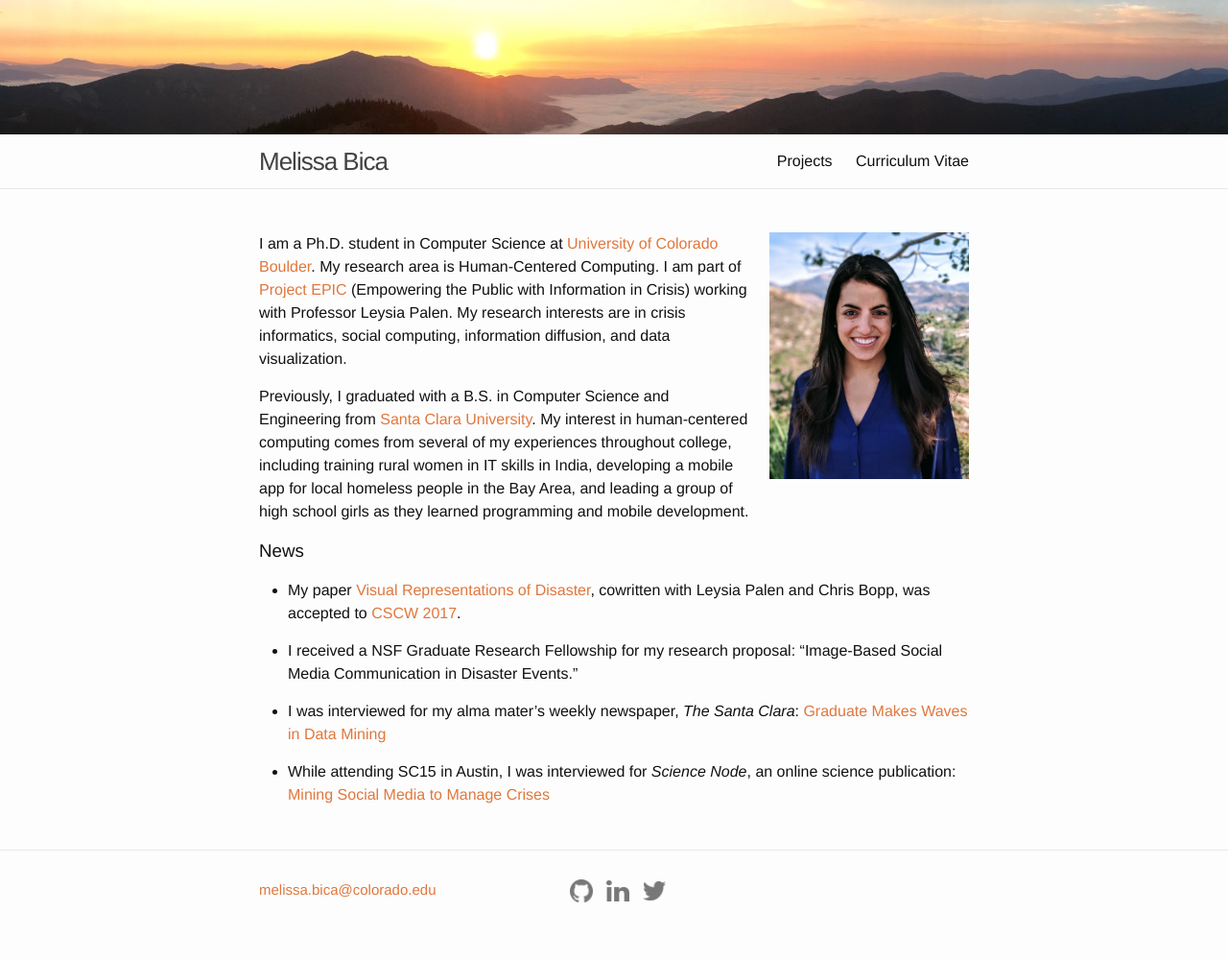
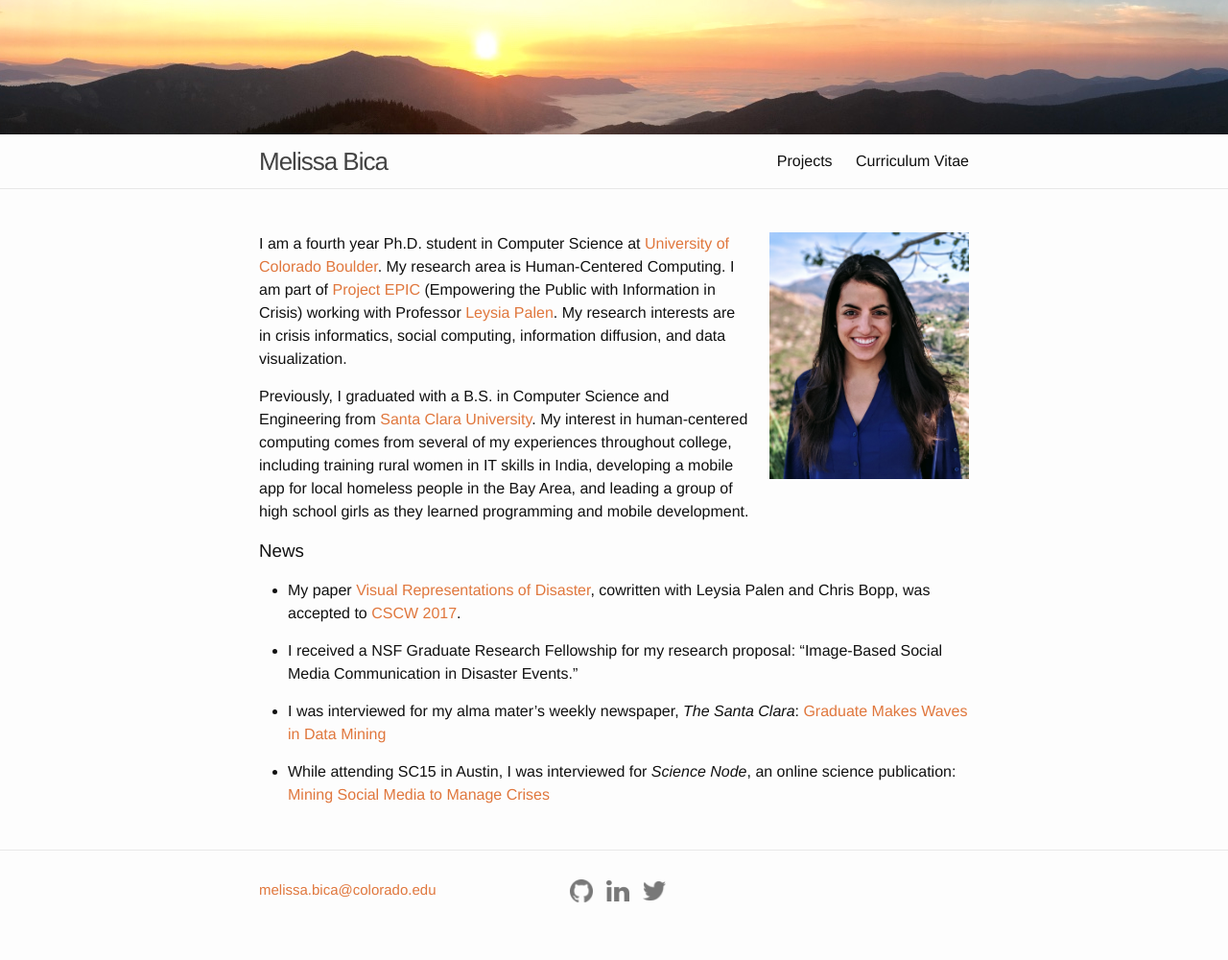
Before and after one commit to melissabica/melissabica.github.io, a Jekyll site: the page built from index.md, in a window 1280 px wide. Shown: the whole page at 96% size. Built offline with Jekyll 4.4.1, drawn with Linux system fonts in a browser that asks for light colours; nearby versions of some CDN libraries; comment, search, counter and statistics services are not loaded.

Commit message:
updated about page

```diff
--- a/index.md
+++ b/index.md
@@ -6,7 +6,7 @@ layout: default
 <img src="/assets/headshot.jpg" alt="headshot" style="width: 208px; margin-left: 20px;" align="right"/>
 
 
-I am a Ph.D. student in Computer Science at [University of Colorado Boulder](http://colorado.edu). My research area is Human-Centered Computing. I am part of [Project EPIC](http://epic.cs.colorado.edu/) (Empowering the Public with Information in Crisis) working with Professor Leysia Palen. My research interests are in crisis informatics, social computing, information diffusion, and data visualization.
+I am a fourth year Ph.D. student in Computer Science at [University of Colorado Boulder](http://colorado.edu). My research area is Human-Centered Computing. I am part of [Project EPIC](http://epic.cs.colorado.edu/) (Empowering the Public with Information in Crisis) working with Professor [Leysia Palen](http://cmci.colorado.edu/~palen/). My research interests are in crisis informatics, social computing, information diffusion, and data visualization.
 
 Previously, I graduated with a B.S. in Computer Science and Engineering from [Santa Clara University](http://scu.edu). My interest in human-centered computing comes from several of my experiences throughout college, including training rural women in IT skills in India, developing a mobile app for local homeless people in the Bay Area, and leading a group of high school girls as they learned programming and mobile development.
 
```
